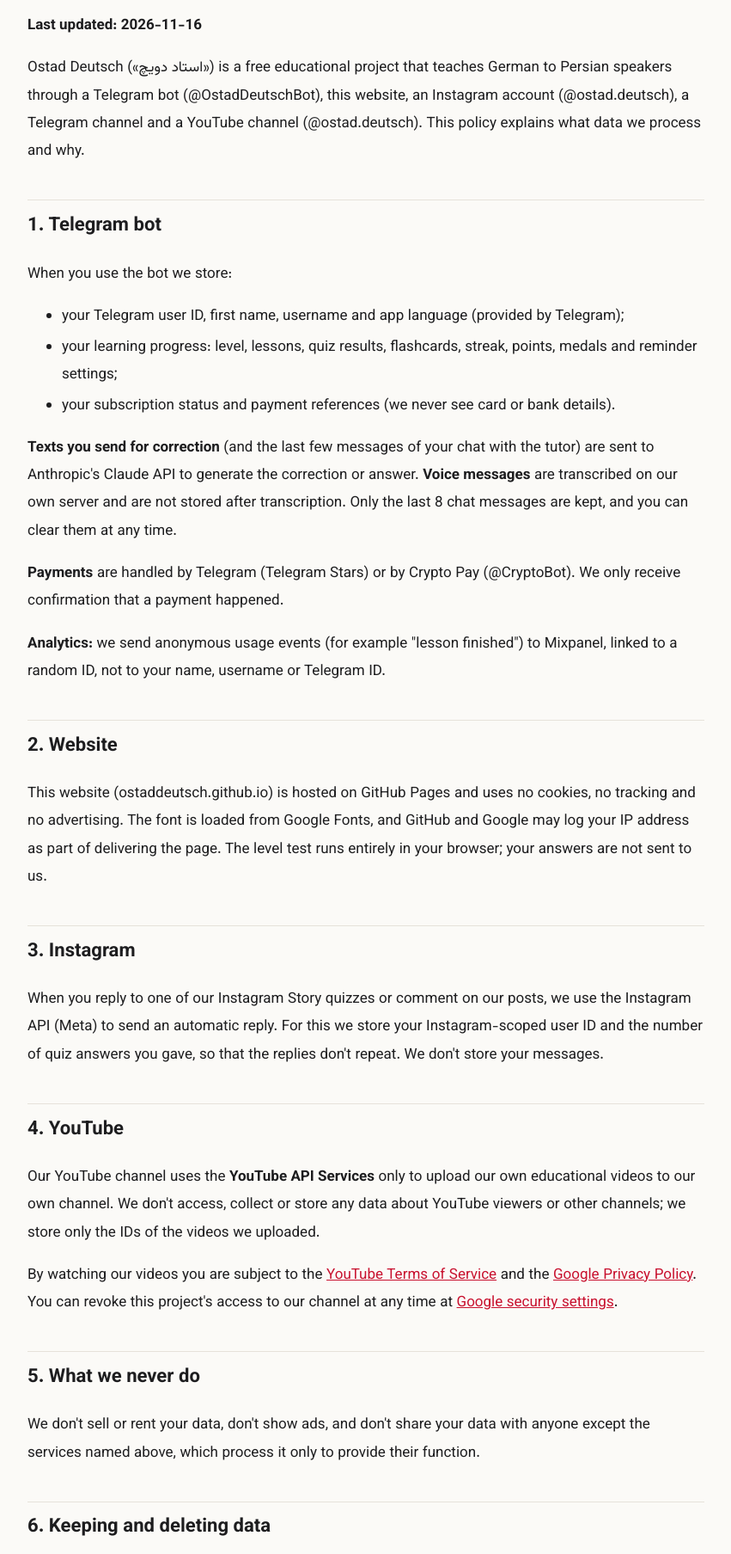
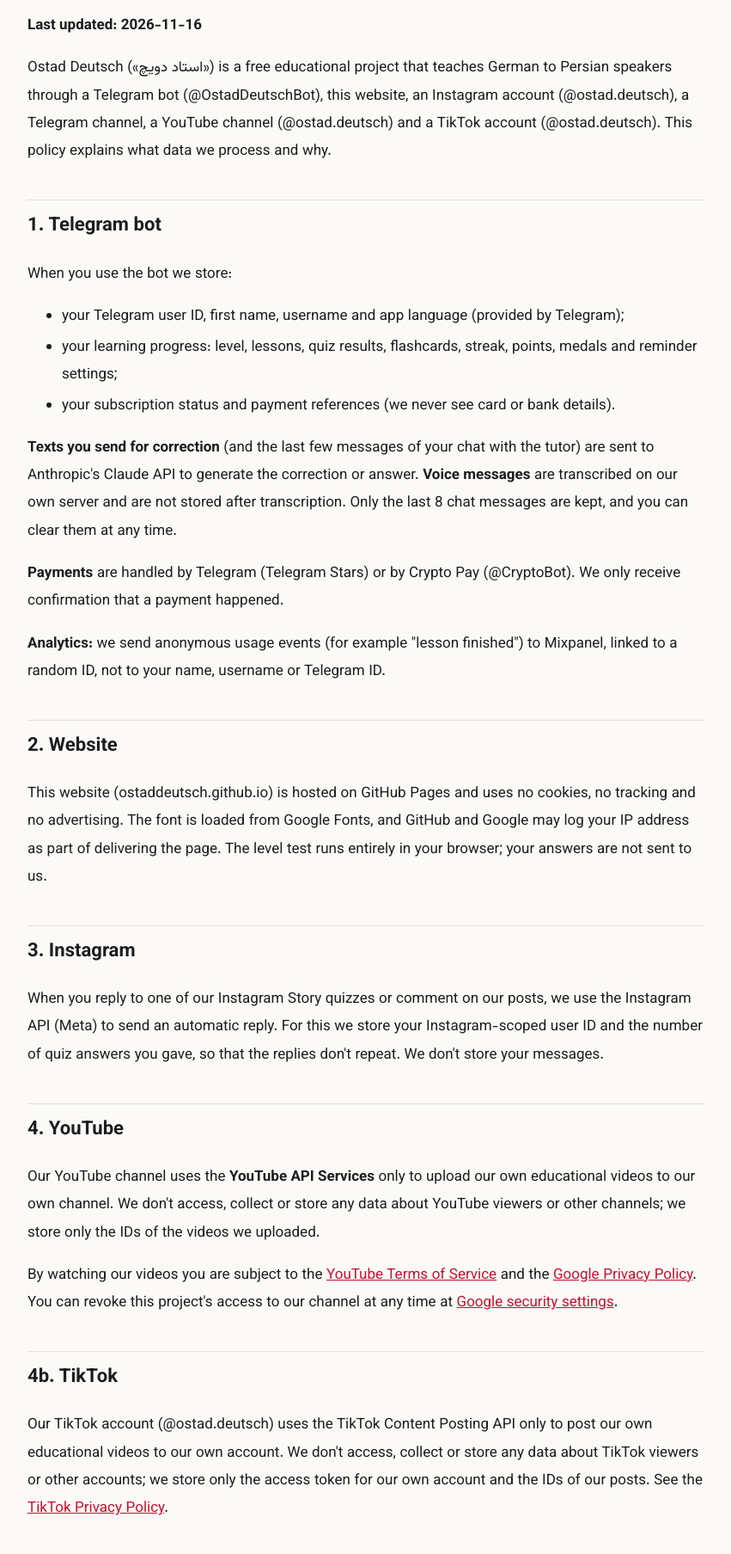
Before and after one commit to ostaddeutsch/ostaddeutsch.github.io, a plain HTML site: page privacy.html in a window 1280 px wide. Shown: the part 184-1991 px from the top of the page at 86% size, without its empty margins (214-1065 px from the left). Drawn offline with Linux system fonts and the light colour scheme.

Commit message:
Publish 2026-11-17: refresh

```diff
--- a/privacy.html
+++ b/privacy.html
@@ -81,7 +81,7 @@ footer{margin-top:3em;font-size:13px;color:var(--muted);border-top:1px solid var
 <p class="crumbs"><a href="index.html">خانه</a> › حریم خصوصی</p>
 <h1 dir="ltr" style="text-align:left">Privacy Policy</h1>
 <div dir="ltr" style="text-align:left"><p><strong>Last updated: 2026-11-16</strong></p>
-<p><span dir="ltr">Ostad Deutsch</span> («استاد دویچ») <span dir="ltr">is a free educational project that teaches German to Persian speakers through a Telegram bot</span> (@<span dir="ltr">OstadDeutschBot</span>), <span dir="ltr">this website, an Instagram account</span> (@<span dir="ltr">ostad.deutsch</span>), <span dir="ltr">a Telegram channel and a YouTube channel</span> (@<span dir="ltr">ostad.deutsch</span>). <span dir="ltr">This policy explains what data we process and why.</span></p>
+<p><span dir="ltr">Ostad Deutsch</span> («استاد دویچ») <span dir="ltr">is a free educational project that teaches German to Persian speakers through a Telegram bot</span> (@<span dir="ltr">OstadDeutschBot</span>), <span dir="ltr">this website, an Instagram account</span> (@<span dir="ltr">ostad.deutsch</span>), <span dir="ltr">a Telegram channel, a YouTube channel</span> (@<span dir="ltr">ostad.deutsch</span>) <span dir="ltr">and a TikTok account</span> (@<span dir="ltr">ostad.deutsch</span>). <span dir="ltr">This policy explains what data we process and why.</span></p>
 <h2>1. Telegram bot</h2>
 <p>When you use the bot we store:</p>
 <ul>
@@ -99,6 +99,8 @@ footer{margin-top:3em;font-size:13px;color:var(--muted);border-top:1px solid var
 <h2>4. YouTube</h2>
 <p>Our YouTube channel uses the <strong>YouTube API Services</strong> only to upload our own educational videos to our own channel. We don't access, collect or store any data about YouTube viewers or other channels; we store only the IDs of the videos we uploaded.</p>
 <p>By watching our videos you are subject to the <a href="https://www.youtube.com/t/terms">YouTube Terms of Service</a> and the <a href="https://policies.google.com/privacy">Google Privacy Policy</a>. You can revoke this project's access to our channel at any time at <a href="https://security.google.com/settings/security/permissions">Google security settings</a>.</p>
+<h2>4b. TikTok</h2>
+<p>Our TikTok account (@ostad.deutsch) uses the TikTok Content Posting API only to post our own educational videos to our own account. We don't access, collect or store any data about TikTok viewers or other accounts; we store only the access token for our own account and the IDs of our posts. See the <a href="https://www.tiktok.com/legal/privacy-policy">TikTok Privacy Policy</a>.</p>
 <h2>5. What we never do</h2>
 <p>We don't sell or rent your data, don't show ads, and don't share your data with anyone except the services named above, which process it only to provide their function.</p>
 <h2>6. Keeping and deleting data</h2>
```
